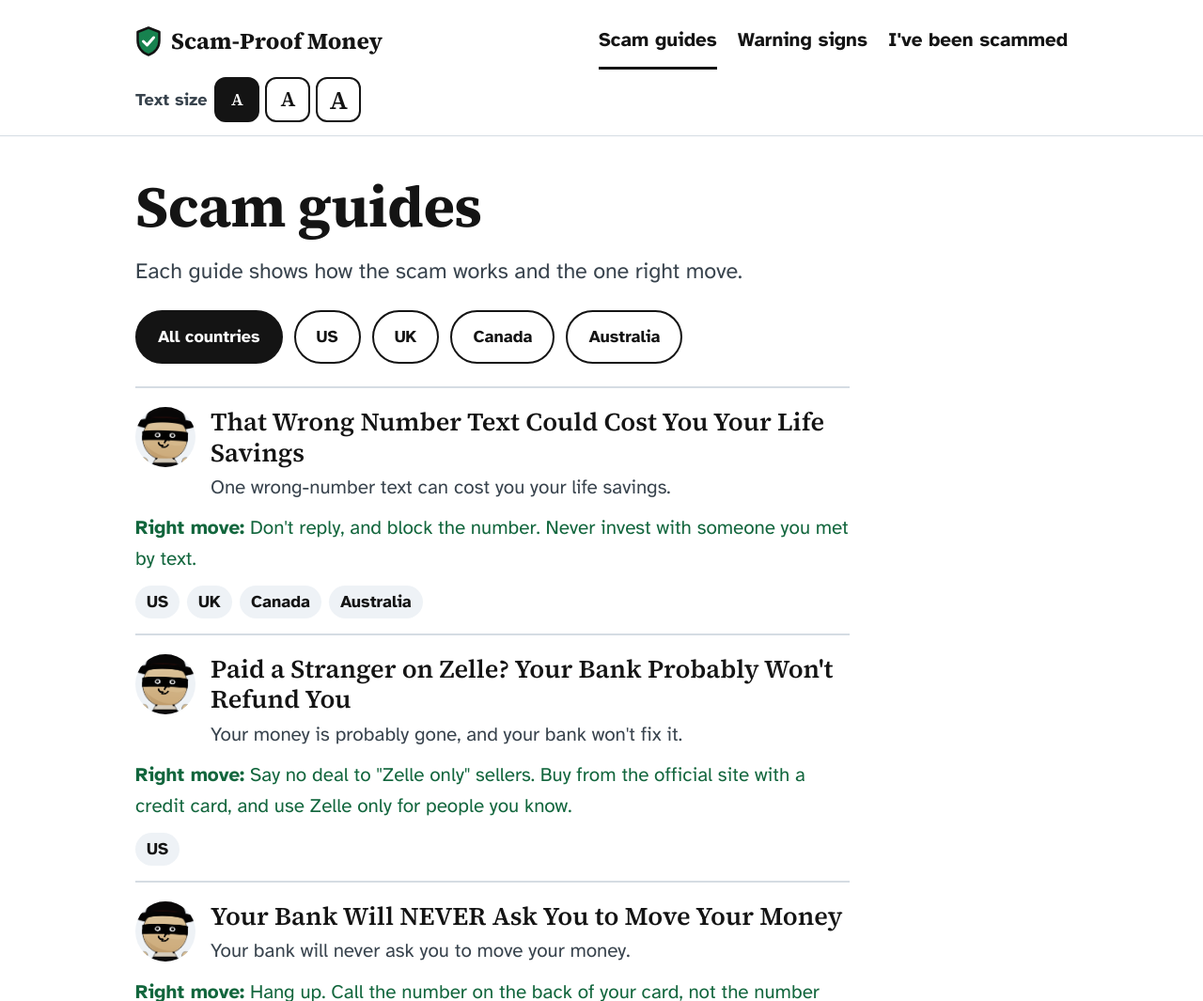
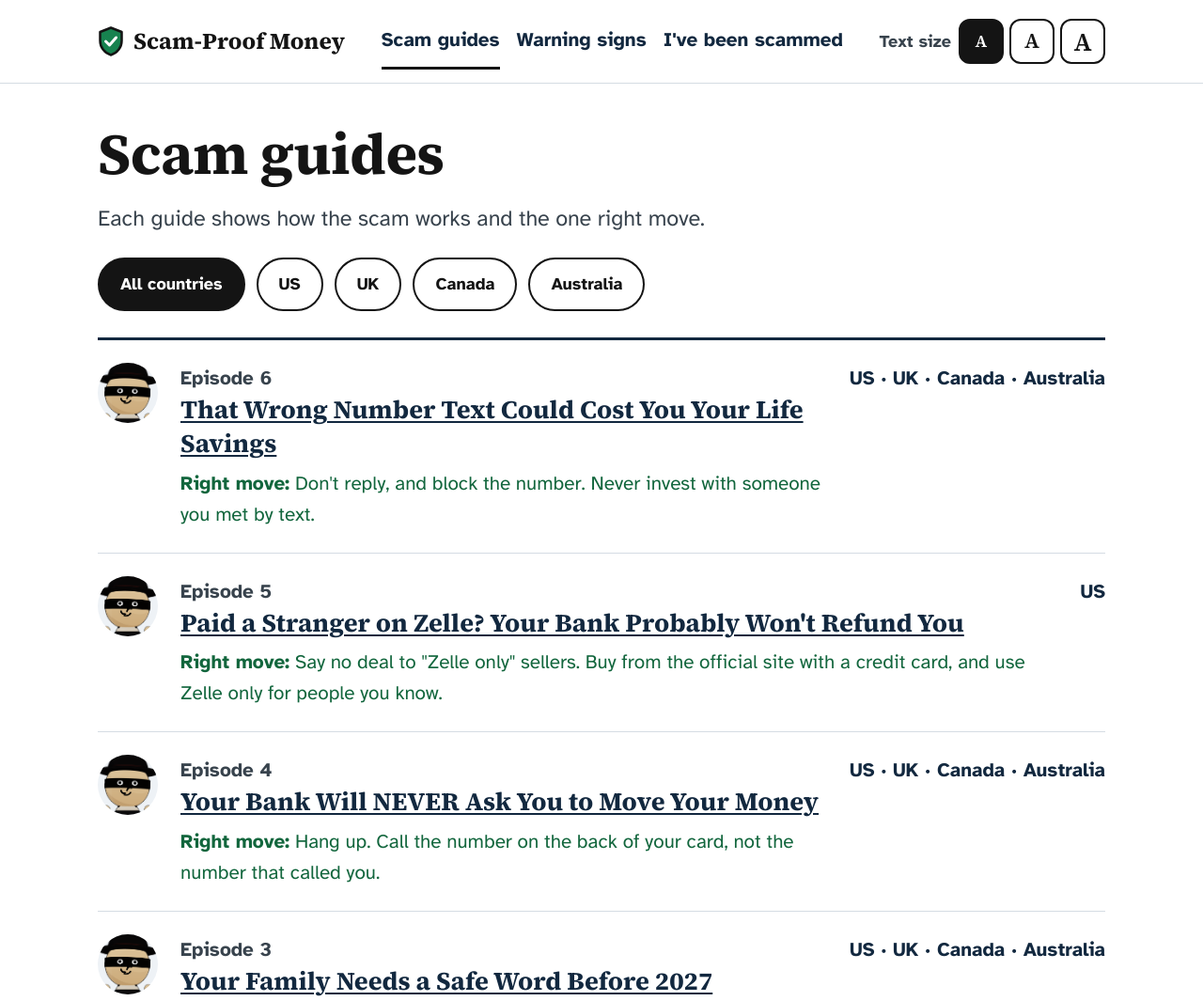
Before and after one commit to rrebenque/scam-proof-site, an Astro site: page /scams in a window 1280 px wide. Shown: the top 1065 px of the page at 94% size. Built offline with nearby package versions, Linux system fonts and the light colour scheme; Astro itself is replaced by a stand-in of ours.

Commit message:
Style polish: navy links, library rows, one-line header, wording fix
Co-Authored-By: Claude Sonnet 5.5 <noreply@anthropic.com>
Claude-Session: https://claude.ai/code/session_01WEXAHQ9Ha2bHExWtmCG14N

```diff
--- a/src/pages/been-scammed.astro
+++ b/src/pages/been-scammed.astro
@@ -113,7 +113,7 @@ const sources = [
   <h2>1. Do these first</h2>
   <ol>
     <li><strong>Stop contact.</strong> Don't reply, and don't send any more money or information.</li>
-    <li><strong>Call your bank or card issuer</strong> using the number on the back of your card, not a number the scammer gave you. Say it was fraud.</li>
+    <li><strong>Call your bank or card company</strong> using the number on the back of your card, not a number the scammer gave you. Say it was fraud.</li>
     <li><strong>Secure your accounts.</strong> Change passwords for anything the scammer touched, and turn on two-step sign-in (a code sent to your phone each time you log in).</li>
   </ol>
 
--- a/src/pages/scams/index.astro
+++ b/src/pages/scams/index.astro
@@ -18,17 +18,13 @@ const markets = ['US', 'UK', 'Canada', 'Australia'];
     <ul class="lib wide">
       {scams.map((s) => (
         <li data-markets={s.data.markets.join(' ')}>
-          <a href={`/scams/${s.id}/`} class="l-link">
-            <img class="avatar" src="/img/slick.png" alt="" width="64" height="64" />
-            <span class="l-text">
-              <span class="l-title">{s.data.title}</span>
-              <span class="l-answer">{s.data.answer}</span>
-            </span>
-          </a>
-          <p class="l-move"><strong>Right move:</strong> {s.data.rightMove}</p>
-          <ul class="chips">
-            {s.data.markets.map((m) => <li class="chip">{m}</li>)}
-          </ul>
+          <img class="avatar" src="/img/slick.png" alt="" width="64" height="64" />
+          <div class="l-main">
+            <span class="l-ep">Episode {s.data.episode}</span>
+            <a href={`/scams/${s.id}/`} class="l-title">{s.data.title}</a>
+            <p class="l-move"><strong>Right move:</strong> {s.data.rightMove}</p>
+          </div>
+          <span class="l-markets">{s.data.markets.length === 4 ? 'US · UK · Canada · Australia' : s.data.markets.join(' · ')}</span>
         </li>
       ))}
     </ul>
@@ -37,20 +33,15 @@ const markets = ['US', 'UK', 'Canada', 'Australia'];
 </Base>
 
 <style>
-  .lib { list-style: none; margin: 24px 0 0; padding: 0; max-width: 760px; }
-  .lib > li { border-top: 2px solid var(--line); padding: 20px 0 8px; }
-  .lib > li:last-child { border-bottom: 2px solid var(--line); }
-  .lib a { text-decoration: none; }
-  .l-link { display: flex; gap: 16px; align-items: flex-start; }
+  .lib { list-style: none; margin: 28px 0 0; padding: 0; max-width: none; border-top: 3px solid var(--navy); }
+  .lib > li { display: flex; flex-wrap: wrap; gap: 8px 24px; align-items: flex-start; padding: 24px 0; border-bottom: 1px solid var(--line); }
   .avatar { flex: none; width: 64px; height: 64px; border-radius: 50%; object-fit: cover; object-position: 50% 8%; background: var(--mist); }
-  .l-text { display: block; }
-  .l-move, .lib .chips { margin-left: 80px; }
-  .lib a:hover .l-title { text-decoration: underline; text-decoration-thickness: 3px; }
-  .l-title { display: block; font-family: var(--display); font-weight: 600; font-size: 1.5rem; line-height: 1.2; }
-  .l-answer { display: block; color: var(--muted); margin-top: 4px; }
-  .l-move { margin: 10px 0 12px; color: var(--green); max-width: var(--measure); }
+  .l-main { flex: 1 1 380px; min-width: 0; }
+  .l-ep { display: block; font-weight: 700; color: var(--muted); }
+  .l-title { font-family: var(--display); font-weight: 700; font-size: 1.5rem; line-height: 1.25; text-decoration-thickness: 2px; color: var(--navy); }
+  .l-move { margin: 6px 0 0; color: var(--green); max-width: var(--measure); }
   .l-move strong { color: var(--green); }
-  .lib .chips { margin: 0 0 8px; }
+  .l-markets { flex: 0 0 auto; font-weight: 700; color: var(--navy); }
   .empty { color: var(--muted); }
 </style>
 
--- a/src/styles/global.css
+++ b/src/styles/global.css
@@ -28,7 +28,7 @@ body {
   background: var(--paper);
 }
 
-a { color: var(--ink); text-decoration-thickness: 2px; text-underline-offset: 3px; }
+a { color: var(--navy); text-decoration-thickness: 2px; text-underline-offset: 3px; }
 a:hover { color: var(--red-ink); }
 
 :focus-visible { outline: 3px solid var(--ink); outline-offset: 3px; border-radius: 4px; }
@@ -40,18 +40,18 @@ h3 { font-size: 1.25rem; margin: 0 0 6px; }
 p { margin: 0 0 1em; max-width: var(--measure); }
 ol, ul { max-width: var(--measure); }
 
-.wrap { max-width: 1040px; margin: 0 auto; padding: 0 24px; }
-.page { max-width: 1040px; margin: 0 auto; padding: 40px 24px 80px; }
+.wrap { max-width: 1120px; margin: 0 auto; padding: 0 24px; }
+.page { max-width: 1120px; margin: 0 auto; padding: 40px 24px 80px; }
 .page > * { max-width: var(--measure); }
 .page > .wide { max-width: none; }
 
 /* header and footer */
 .site-header { border-bottom: 1px solid var(--line); }
-.site-header .wrap { display: flex; flex-wrap: wrap; align-items: center; justify-content: space-between; gap: 8px 24px; padding-top: 14px; padding-bottom: 14px; }
+.site-header .wrap { display: flex; flex-wrap: wrap; align-items: center; justify-content: space-between; gap: 8px 16px; padding-top: 14px; padding-bottom: 14px; }
 .brand { display: inline-flex; align-items: center; gap: 10px; font-family: var(--display); font-weight: 700; color: var(--navy); font-size: 1.35rem; text-decoration: none; color: var(--ink); }
 .brand:hover { color: var(--navy); }
 .brand svg { flex: none; }
-.site-header nav { display: flex; flex-wrap: wrap; gap: 4px 22px; }
+.site-header nav { display: flex; flex-wrap: wrap; gap: 4px 18px; }
 .site-header nav a { font-weight: 700; text-decoration: none; padding: 12px 0; border-bottom: 3px solid transparent; }
 .site-header nav a:hover { border-bottom-color: var(--red); color: var(--ink); }
 .site-header nav a[aria-current='page'] { border-bottom-color: var(--ink); }
@@ -101,7 +101,7 @@ ol, ul { max-width: var(--measure); }
 }
 
 /* text size control */
-.site-header .tools { display: flex; align-items: center; gap: 8px; width: 100%; }
+.site-header .tools { display: flex; align-items: center; gap: 8px; }
 .size-label { font-weight: 700; font-size: 1rem; color: var(--muted); }
 .size { display: inline-flex; gap: 6px; }
 .size button { font-family: var(--display); font-weight: 600; min-width: 48px; min-height: 48px; border-radius: 12px; border: 2px solid var(--ink); background: var(--paper); color: var(--ink); cursor: pointer; line-height: 1; }
```
